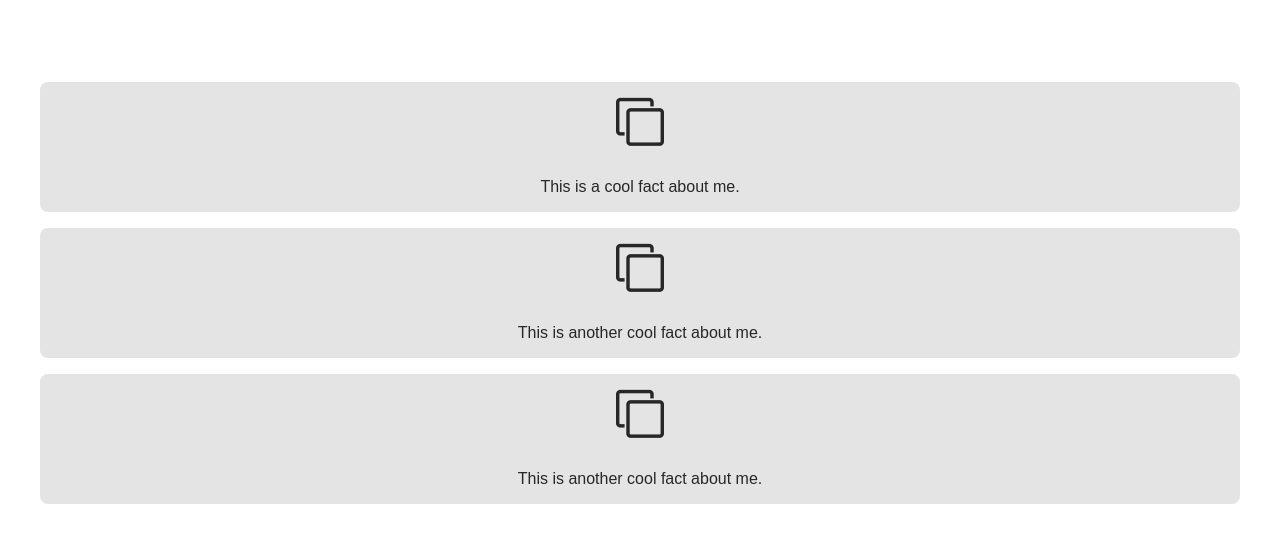
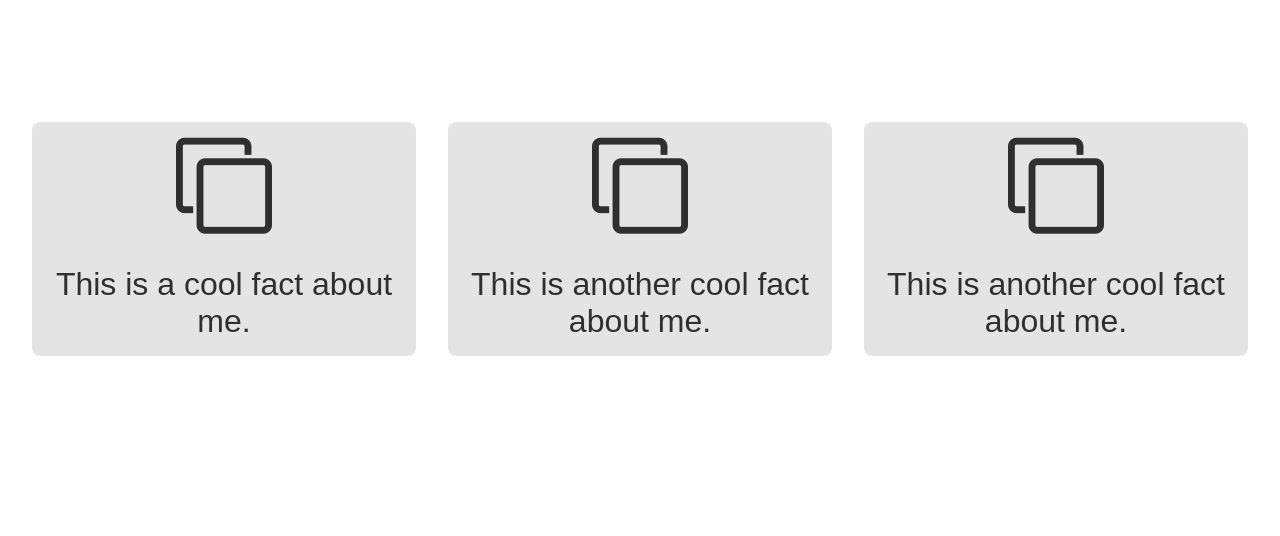
Before and after one commit to dwevins/01-html-introduction, a plain HTML site: page index.html in a window 1280 px wide. Shown: the part 1415-1951 px from the top of the page. After the commit the page ends 1819 px from the top, so only its background shows below. Drawn offline with Linux system fonts and the light colour scheme.

Commit message:
change class of section under header

```diff
--- a/index.html
+++ b/index.html
@@ -24,7 +24,7 @@
     </div>
   </header>
   <section class=section-container>
-    <div class="divider">
+    <div class="bg-pop">
       <h3 class="section-header">I'm a student at the Iron Yard</h3>
       <hr class="divider">
       <p>I should write something about myself here and make it crafty.</p>
@@ -42,18 +42,18 @@
       <h2 class="photo-title">What's my tagline?</h2>
     </div>
   </section>
-  <section class="x-standard">
-    <div class="z-x">
-      <div class="x">
-        <figure class="x__x">
+  <section class="bg-standard">
+    <div class="section-header">
+      <div class="row">
+        <figure class="row__column">
           <span class="fa fa-3x fa-clone"></span>
           <figcaption>This is a cool fact about me.</figcaption>
         </figure>
-        <figure class="x__x">
+        <figure class="row__column">
           <span class="fa fa-3x fa-clone"></span>
           <figcaption>This is another cool fact about me.</figcaption>
         </figure>
-        <figure class="x__x">
+        <figure class="row__column">
           <span class="fa fa-3x fa-clone"></span>
           <figcaption>This is another cool fact about me.</figcaption>
         </figure>
```
